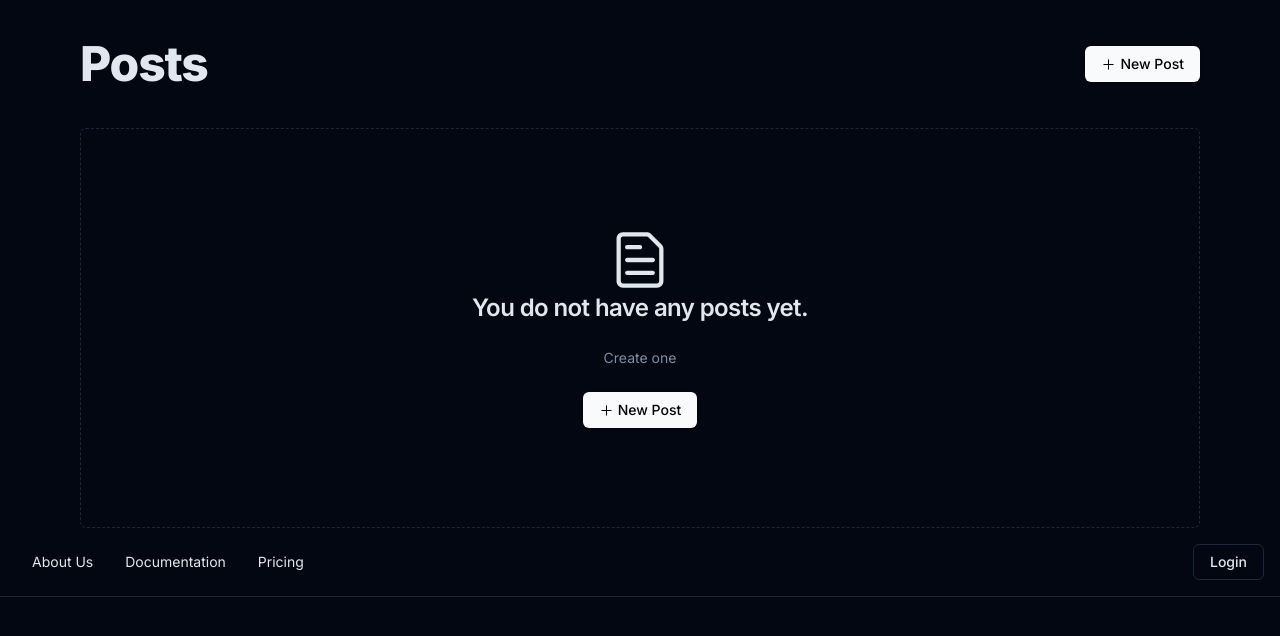
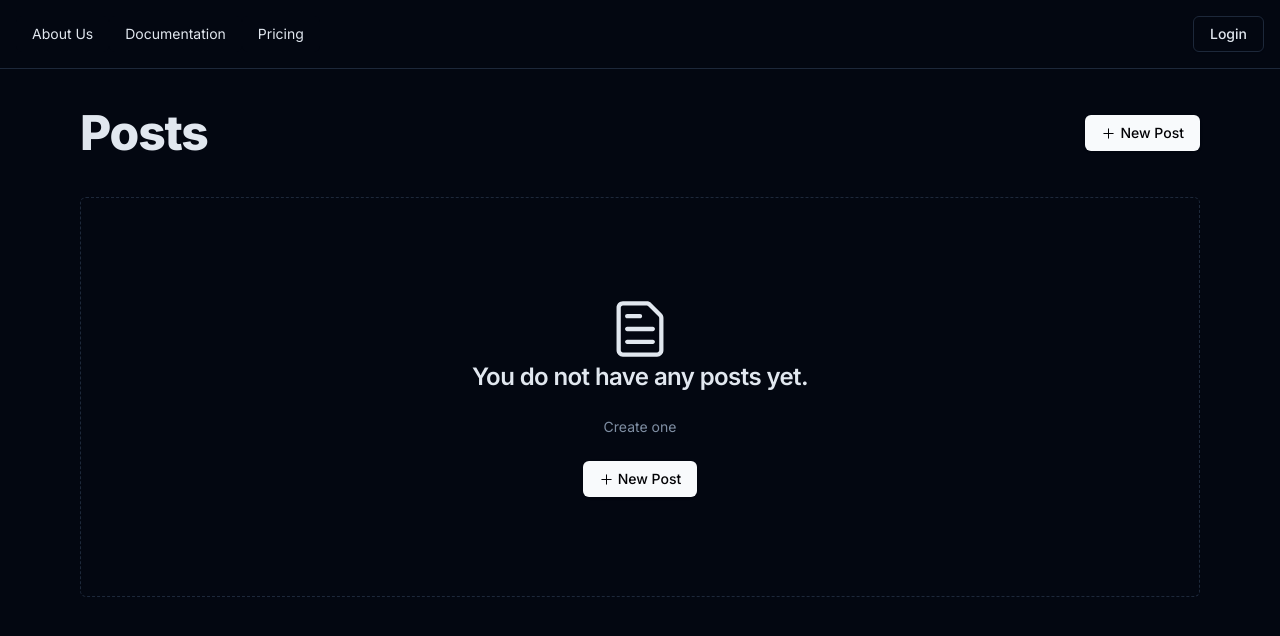
Before and after one commit to vansh845/voult, a Next.js app: page /dashboard in a window 1280 px wide. Shown: the top 636 px of the page. Built offline with nearby package versions, Linux system fonts and the light colour scheme; no server answers.

Commit message:
i am dumb

```diff
--- a/src/app/(user)/layout.tsx
+++ b/src/app/(user)/layout.tsx
@@ -10,10 +10,10 @@ export default function RootLayout({
             <body>
                 <ThemeProvider attribute="class" defaultTheme="dark">
                     <main>
+                        <MainNav />
                         {children}
                     </main>
                 </ThemeProvider>
-                <MainNav />
             </body>
         </html>
     )
```
